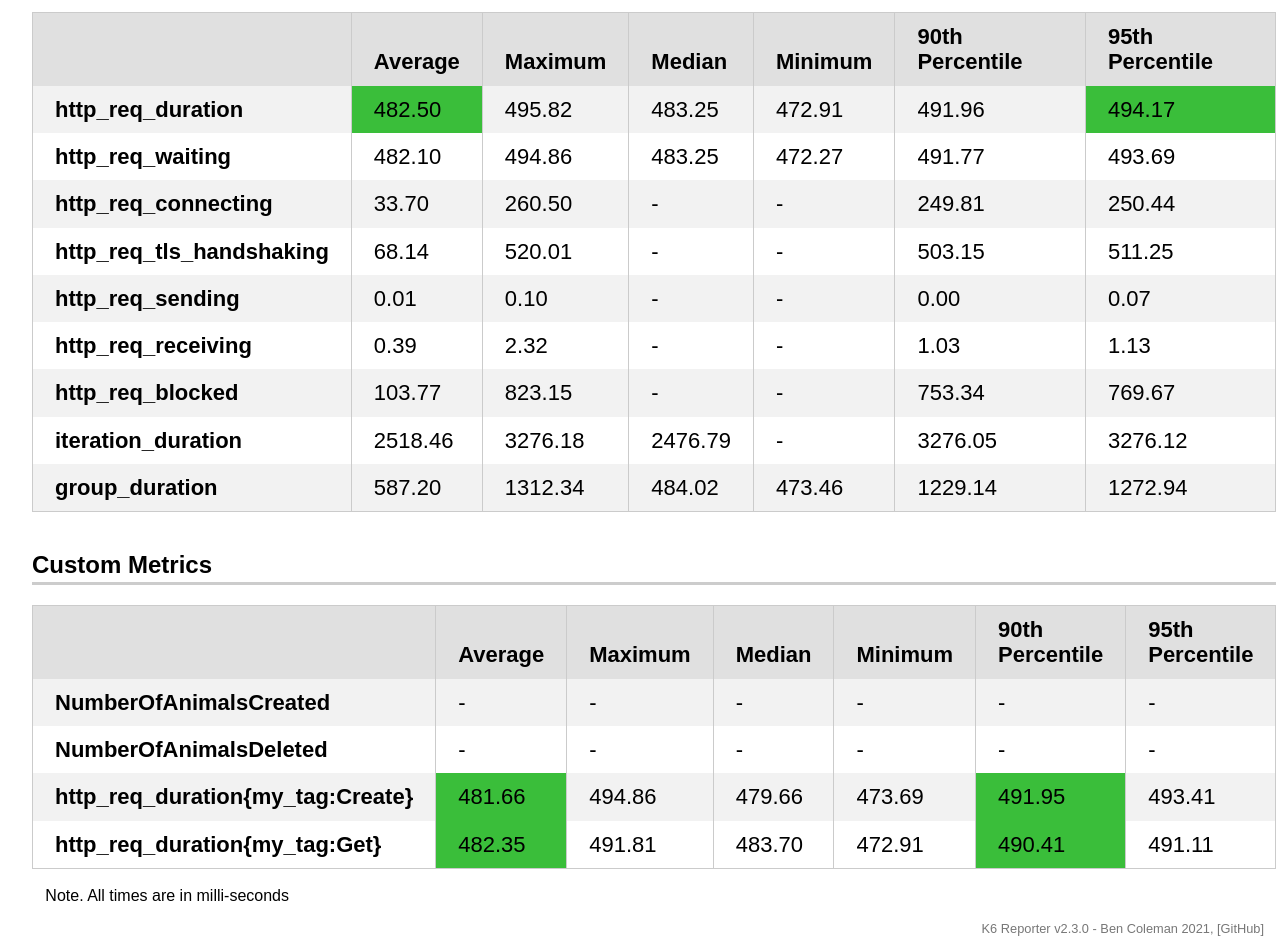
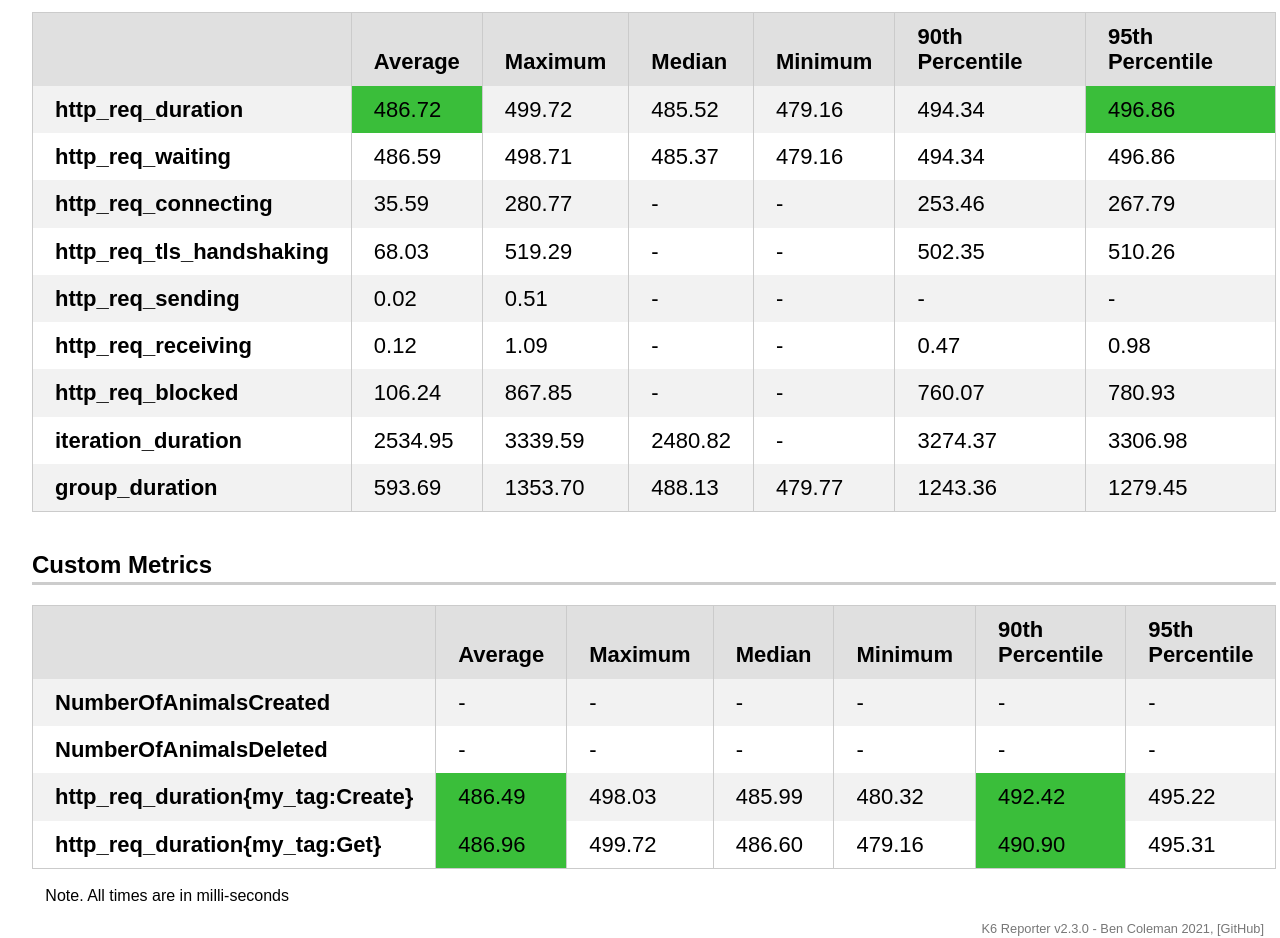
Before and after one commit to trongtuyen96/k6-performance-test, a website: page results/html-result.html in a window 1280 px wide. Shown: the part 340-1278 px from the top of the page. Drawn offline with nearby package versions, Linux system fonts and the light colour scheme.

Commit message:
Add standard oputput

```diff
--- a/results/result.html
+++ b/results/html-result.html
@@ -9,7 +9,7 @@
     <link rel="shortcut icon" href="https://raw.githubusercontent.com/benc-uk/k6-reporter/main/assets/icon.png" type="image/png">
 
     <meta name="viewport" content="width=device-width, initial-scale=1.0" />
-    <title>K6 Load Test: 2021-10-30 08:17</title>
+    <title>K6 Load Test: 2021-10-31 13:19</title>
     <style>
       body {
         margin: 1rem;
@@ -138,7 +138,7 @@
   <body>
     <h1>
       <svg style="vertical-align:middle" width="50" height="45" viewBox="0 0 50 45" fill="none" class="footer-module--logo--_lkxx"><path d="M31.968 34.681a2.007 2.007 0 002.011-2.003c0-1.106-.9-2.003-2.011-2.003a2.007 2.007 0 00-2.012 2.003c0 1.106.9 2.003 2.012 2.003z" fill="#7D64FF"></path><path d="M39.575 0L27.154 16.883 16.729 9.31 0 45h50L39.575 0zM23.663 37.17l-2.97-4.072v4.072h-2.751V22.038l2.75 1.989v7.66l3.659-5.014 2.086 1.51-3.071 4.21 3.486 4.776h-3.189v.001zm8.305.17c-2.586 0-4.681-2.088-4.681-4.662 0-1.025.332-1.972.896-2.743l4.695-6.435 2.086 1.51-2.239 3.07a4.667 4.667 0 013.924 4.6c0 2.572-2.095 4.66-4.681 4.66z" fill="#7D64FF"></path></svg>
-      &nbsp; K6 Load Test: 2021-10-30 08:17
+      &nbsp; K6 Load Test: 2021-10-31 13:19
     </h1>
 
     <div class="row">
@@ -192,27 +192,27 @@
                 <td><b>http_req_duration</b></td>
 
 
-                  <td class="good">482.50</td>
+                  <td class="good">486.72</td>
 
 
 
-                  <td class="">495.82</td>
+                  <td class="">499.72</td>
 
 
 
-                  <td class="">483.25</td>
+                  <td class="">485.52</td>
 
 
 
-                  <td class="">472.91</td>
+                  <td class="">479.16</td>
 
 
 
-                  <td class="">491.96</td>
+                  <td class="">494.34</td>
 
 
 
-                  <td class="good">494.17</td>
+                  <td class="good">496.86</td>
 
               </tr>
 
@@ -220,27 +220,27 @@
                 <td><b>http_req_waiting</b></td>
 
 
-                  <td class="">482.10</td>
+                  <td class="">486.59</td>
 
 
 
-                  <td class="">494.86</td>
+                  <td class="">498.71</td>
 
 
 
-                  <td class="">483.25</td>
+                  <td class="">485.37</td>
 
 
 
-                  <td class="">472.27</td>
+                  <td class="">479.16</td>
 
 
 
-                  <td class="">491.77</td>
+                  <td class="">494.34</td>
 
 
 
-                  <td class="">493.69</td>
+                  <td class="">496.86</td>
 
               </tr>
 
@@ -248,11 +248,11 @@
                 <td><b>http_req_connecting</b></td>
 
 
-                  <td class="">33.70</td>
+                  <td class="">35.59</td>
 
 
 
-                  <td class="">260.50</td>
+                  <td class="">280.77</td>
 
 
 
@@ -264,11 +264,11 @@
 
 
 
-                  <td class="">249.81</td>
+                  <td class="">253.46</td>
 
 
 
-                  <td class="">250.44</td>
+                  <td class="">267.79</td>
 
               </tr>
 
@@ -276,11 +276,11 @@
                 <td><b>http_req_tls_handshaking</b></td>
 
 
-                  <td class="">68.14</td>
+                  <td class="">68.03</td>
 
 
 
-                  <td class="">520.01</td>
+                  <td class="">519.29</td>
 
 
 
@@ -292,11 +292,11 @@
 
 
 
-                  <td class="">503.15</td>
+                  <td class="">502.35</td>
 
 
 
-                  <td class="">511.25</td>
+                  <td class="">510.26</td>
 
               </tr>
 
@@ -304,11 +304,11 @@
                 <td><b>http_req_sending</b></td>
 
 
-                  <td class="">0.01</td>
+                  <td class="">0.02</td>
 
 
 
-                  <td class="">0.10</td>
+                  <td class="">0.51</td>
 
 
 
@@ -320,11 +320,11 @@
 
 
 
-                  <td class="">0.00</td>
+                  <td>-</td>
 
 
 
-                  <td class="">0.07</td>
+                  <td>-</td>
 
               </tr>
 
@@ -332,11 +332,11 @@
                 <td><b>http_req_receiving</b></td>
 
 
-                  <td class="">0.39</td>
+                  <td class="">0.12</td>
 
 
 
-                  <td class="">2.32</td>
+                  <td class="">1.09</td>
 
 
 
@@ -348,11 +348,11 @@
 
 
 
-                  <td class="">1.03</td>
+                  <td class="">0.47</td>
 
 
 
-                  <td class="">1.13</td>
+                  <td class="">0.98</td>
 
               </tr>
 
@@ -360,11 +360,11 @@
                 <td><b>http_req_blocked</b></td>
 
 
-                  <td class="">103.77</td>
+                  <td class="">106.24</td>
 
 
 
-                  <td class="">823.15</td>
+                  <td class="">867.85</td>
 
 
 
@@ -376,11 +376,11 @@
 
 
 
-                  <td class="">753.34</td>
+                  <td class="">760.07</td>
 
 
 
-                  <td class="">769.67</td>
+                  <td class="">780.93</td>
 
               </tr>
 
@@ -388,15 +388,15 @@
                 <td><b>iteration_duration</b></td>
 
 
-                  <td class="">2518.46</td>
+                  <td class="">2534.95</td>
 
 
 
-                  <td class="">3276.18</td>
+                  <td class="">3339.59</td>
 
 
 
-                  <td class="">2476.79</td>
+                  <td class="">2480.82</td>
 
 
 
@@ -404,11 +404,11 @@
 
 
 
-                  <td class="">3276.05</td>
+                  <td class="">3274.37</td>
 
 
 
-                  <td class="">3276.12</td>
+                  <td class="">3306.98</td>
 
               </tr>
 
@@ -416,27 +416,27 @@
                 <td><b>group_duration</b></td>
 
 
-                  <td class="">587.20</td>
+                  <td class="">593.69</td>
 
 
 
-                  <td class="">1312.34</td>
+                  <td class="">1353.70</td>
 
 
 
-                  <td class="">484.02</td>
+                  <td class="">488.13</td>
 
 
 
-                  <td class="">473.46</td>
+                  <td class="">479.77</td>
 
 
 
-                  <td class="">1229.14</td>
+                  <td class="">1243.36</td>
 
 
 
-                  <td class="">1272.94</td>
+                  <td class="">1279.45</td>
 
               </tr>
 
@@ -522,27 +522,27 @@
                 <td><b>http_req_duration{my_tag:Create}</b></td>
 
 
-                  <td class="good">481.66</td>
+                  <td class="good">486.49</td>
 
 
 
-                  <td class="">494.86</td>
+                  <td class="">498.03</td>
 
 
 
-                  <td class="">479.66</td>
+                  <td class="">485.99</td>
 
 
 
-                  <td class="">473.69</td>
+                  <td class="">480.32</td>
 
 
 
-                  <td class="good">491.95</td>
+                  <td class="good">492.42</td>
 
 
 
-                  <td class="">493.41</td>
+                  <td class="">495.22</td>
 
               </tr>
 
@@ -551,27 +551,27 @@
                 <td><b>http_req_duration{my_tag:Get}</b></td>
 
 
-                  <td class="good">482.35</td>
+                  <td class="good">486.96</td>
 
 
 
-                  <td class="">491.81</td>
+                  <td class="">499.72</td>
 
 
 
-                  <td class="">483.70</td>
+                  <td class="">486.60</td>
 
 
 
-                  <td class="">472.91</td>
+                  <td class="">479.16</td>
 
 
 
-                  <td class="good">490.41</td>
+                  <td class="good">490.90</td>
 
 
 
-                  <td class="">491.11</td>
+                  <td class="">495.31</td>
 
               </tr>
 
@@ -617,7 +617,7 @@
             <h4>Requests</h4>
             <i class="fas fa-globe icon"></i>
             <div class="row"><div>Total</div><div>30</div></div>
-            <div class="row"><div>Rate</div><div>2.79/s</div></div>
+            <div class="row"><div>Rate</div><div>2.78/s</div></div>
           </div>
 
           <div class="box metricbox">
```
Also changed, not shown: results/json-result.json (added, +1 -0 lines), results/junit-result.xml (added, +10 -0 lines), tests/atwt/animal-soak-test.js (+6 -2 lines).
